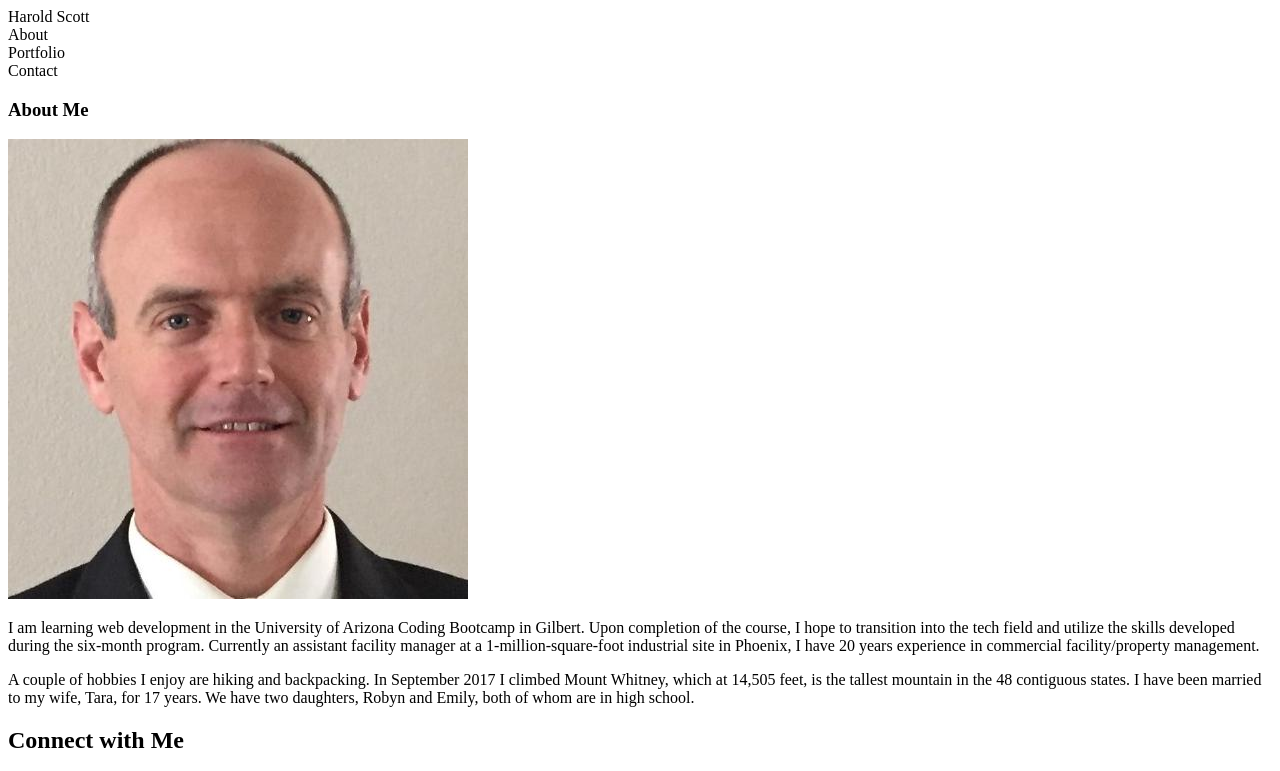
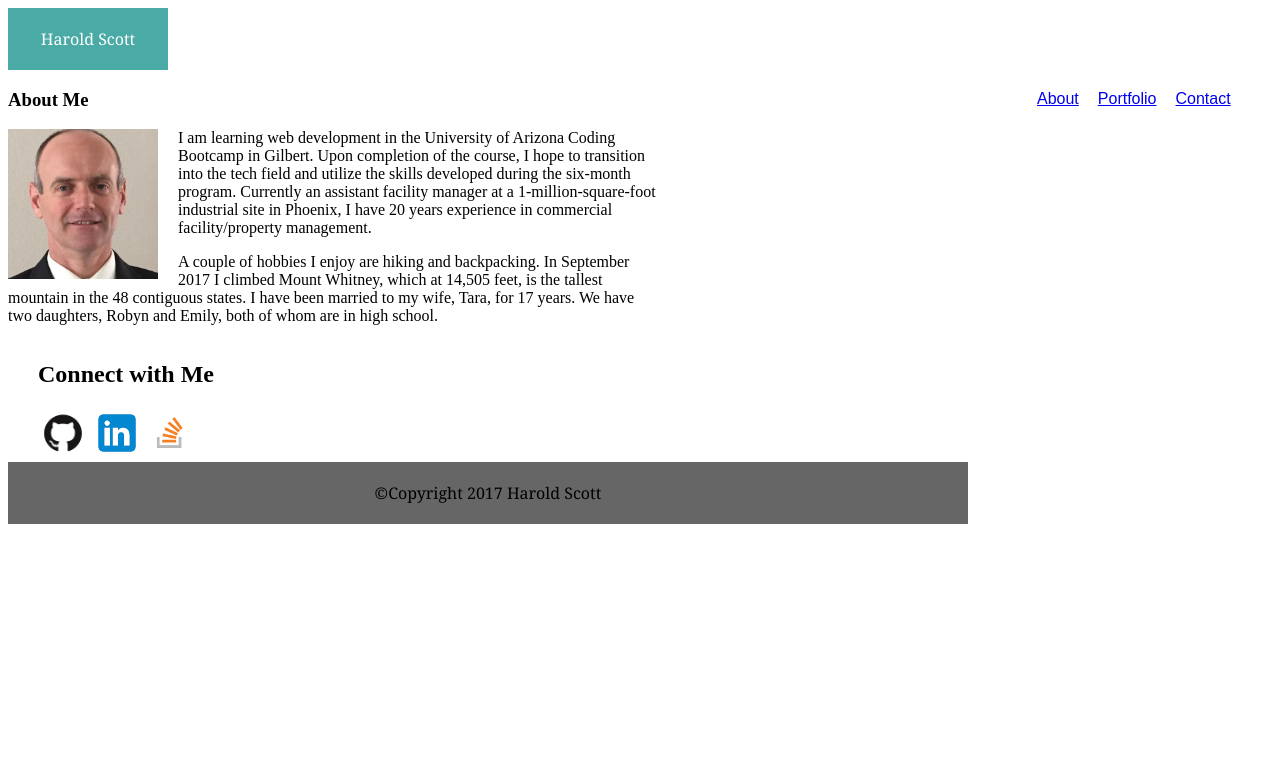
Before and after one commit to haroldrscott/Basic-Portfolio, a plain HTML site: page index.html in a window 1280 px wide. Shown: the top 771 px of the page. Drawn offline with Linux system fonts and the light colour scheme.

Commit message:
Some CSS

```diff
--- a/assets/css/style.css
+++ b/assets/css/style.css
@@ -0,0 +1,103 @@
+/* CSS for Basic-Portfolio */
+	/*CSS for index.html */
+
+* {
+	box-sizing: border-box;
+	text-align: left;
+}
+
+header {
+	font-family: 'Georgia', 'Times', 'Times New Roman', 'serif';
+	color: #ffffff;
+	text-align: center;
+  	padding: 20px;
+  	background-color: #4aaaa5;
+  	width: 160px;
+}
+
+div {
+	float: right;
+	padding: 20px;
+	width: 270px;
+}
+
+#Contact {
+	margin-top: 20px;
+	padding-left: 15px;
+	padding-top: 30px;
+	padding-bottom: 30px;
+	font-family: 'Arial', 'Helvetica Neue', 'Helvetica', 'sans-serif';
+	color: 7777777;
+	background-color: #ffffff;
+}
+
+#Portfolio {
+	margin-top: 20px;
+	margin-right: 125;
+	padding-left: 15px;
+	padding-top: 30px;
+	padding-bottom: 30px;
+	font-family: 'Arial', 'Helvetica Neue', 'Helvetica', 'sans-serif';50px
+	color: 7777777;
+	background-color: #ffffff;
+}
+
+#About {
+	margin-right: 250;
+	margin-top: 20px;
+	margin-bottom: 20px;
+	padding-left: 15px;
+	padding-top: 30px;
+	padding-bottom: 30px;
+	border-top: 5px;
+	border-top-color: #ffffff;
+	font-family: 'Arial', 'Helvetica Neue', 'Helvetica', 'sans-serif';
+	color: 7777777;
+	background-color: #ffffff;
+}
+
+#Profile-Picture {
+	width: 150px;
+	height: 150px;
+	float: left;
+	margin-right: 20px;
+}
+
+#article {
+	width: 650px;
+}
+
+#connect {
+	clear: both;
+	overflow: auto;
+	position: relative;
+	left: 30px;
+	width: 270px;
+	margin-right: 10px;
+}
+
+#Github {
+	width: 50px;
+	height: 50px;
+}
+
+#LinkedIn {
+	width: 50px;
+	height: 50px;
+}
+
+#Stack {
+	width: 50px;
+	height: 50px;
+}
+
+footer {
+	font-family: 'Georgia', 'Times', 'Times New Roman', 'serif';
+	color: #7777777;
+	text-align: center;
+  	padding: 20px;
+  	background-color: #666666;
+  	width: 960px;
+  	border-top: 5px;
+  	border-top-color: #dddddd;
+}
--- a/index.html
+++ b/index.html
@@ -2,18 +2,22 @@
 <html>
 <head>
     <title>Index.html</title>
+    <link rel="stylesheet" type="text/css" href="assets/css/style.css">
  </head>
  <body>
  	<header>Harold Scott</header>
- 	<nav id="About">About</nav>
- 	<nav id="Portfolio">Portfolio</nav>
- 	<nav id="Contact">Contact</nav>
+ 		<div>
+			<a id="About" href="index.html">About</a>
+			<a id="Portfolio" href="portfolio.html">Portfolio</a>
+			<a id="Contact" href="contact.html">Contact</a>
+		</div>
 
  	<section id="about_me">
 		<article id="article">
 			<h1>About Me</h1>
 			<img id="Profile-Picture" src="assets/images/Profile_Picture.jpg">
-			<p>I am learning web development in the University of Arizona Coding Bootcamp in Gilbert. Upon completion of the course, I hope to transition into the tech field and utilize the skills developed during the six-month program. Currently an assistant facility manager at a 1-million-square-foot industrial site in Phoenix, I have 20 years experience in commercial facility/property management.</p>
+			<p class="Bio">I am learning web development in the University of Arizona Coding Bootcamp in Gilbert. Upon completion of the course, I hope to transition into the tech field and utilize the skills developed during the six-month program. Currently an assistant facility manager at a 1-million-square-foot industrial site in Phoenix, I have 20 years experience in commercial facility/property management.</p>
+
 
 			<p>A couple of hobbies I enjoy are hiking and backpacking. In September 2017 I climbed Mount Whitney, which at 14,505 feet, is the tallest mountain in the 48 contiguous states. I have been married to my wife, Tara, for 17 years. We have two daughters, Robyn and Emily, both of whom are in high school.</p>
 		</article>
```
